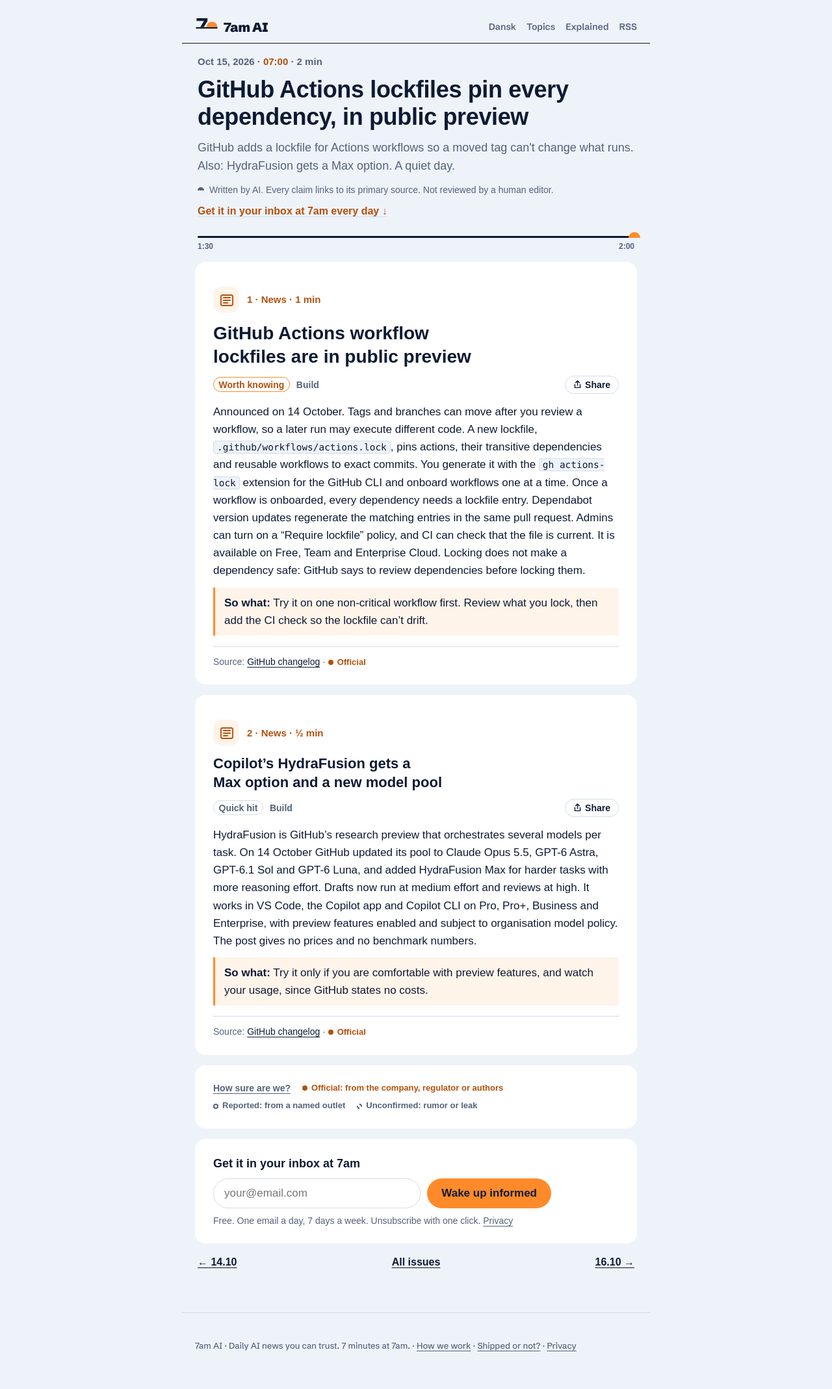
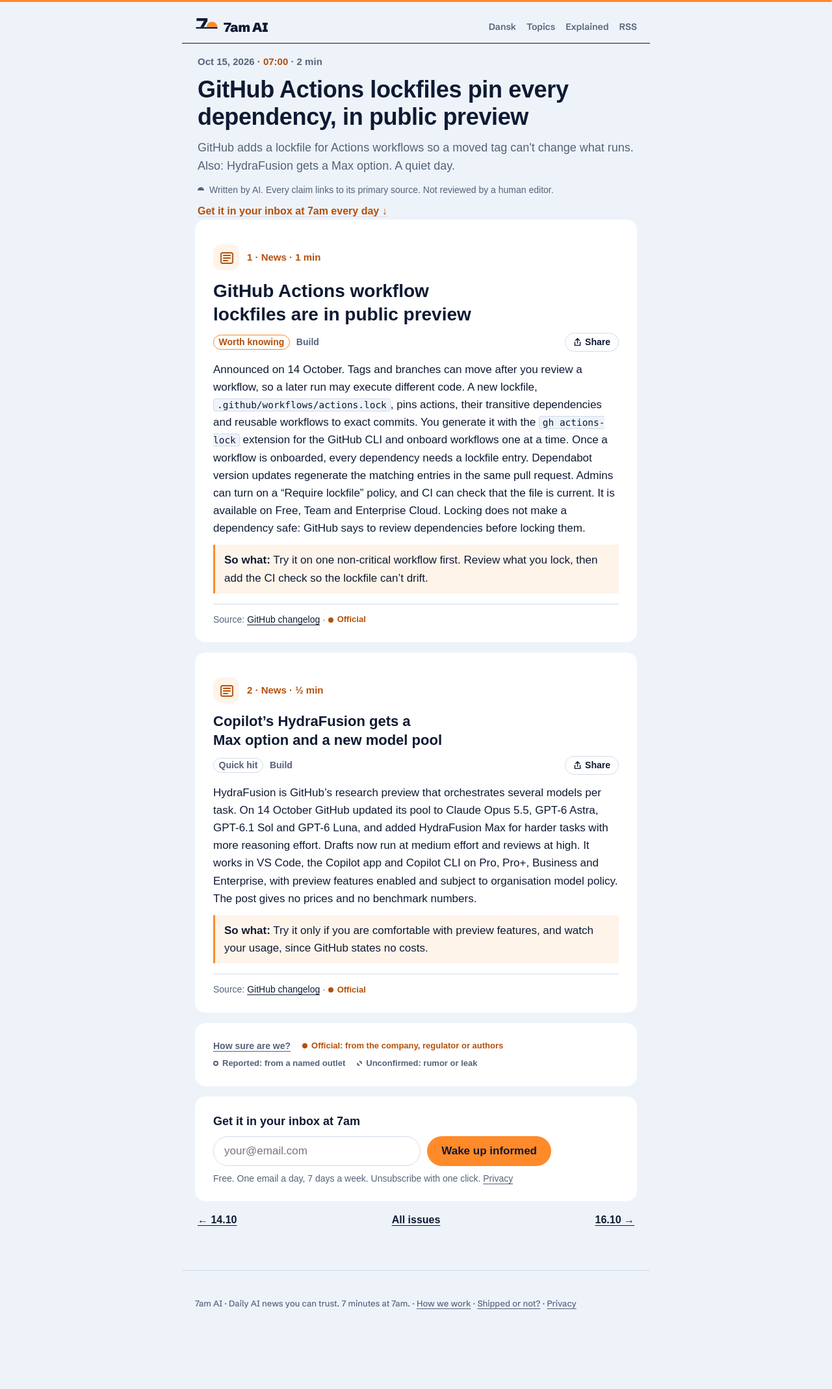
Before and after one commit to Repzei/7amai, a Jekyll site: the page built from _posts/2026-10-15-github-actions-lockfiles-pin-every-dependency-in-public-preview.md, in a window 1280 px wide. Shown: the whole page at 65% size. Built offline with Jekyll 4.4.1, drawn with Linux system fonts in a browser that asks for light colours; after the commit the page ends 2071 px from its top, so only the background shows below that.

Commit message:
Læselinjen: tynd orange streg øverst i stedet for den bevægende sol (Jesper 12/11)
Ingen sol, ingen tal og intet felt over teksten. Ankre lander lidt højere, da feltet er væk.

Co-Authored-By: Claude Opus 5.5 <noreply@anthropic.com>

```diff
--- a/_layouts/issue.html
+++ b/_layouts/issue.html
@@ -27,10 +27,7 @@ Indholdet ændres ikke, kun hvordan det vises ("Kort fortalt" skjules med CSS, f
     <p class="disclosure{% if page.reviewed %} disclosure-reviewed{% endif %}">{% if page.reviewed %}{{ t.disclosure_reviewed }}{% elsif page.checked %}{{ t.disclosure_checked }}{% else %}{{ t.disclosure_ai }}{% endif %}</p>
     <p class="issue-sub"><a href="#signup">{{ t.issue_subscribe }} &darr;</a></p>
   </header>
-  <div class="hz-wrap" aria-hidden="true">
-    <div class="hz" id="hz"><span class="hz-line"></span><span class="hz-fill"></span><span class="hz-sun"></span></div>
-    <div class="hz-txt"><span id="hz-clock">0:00</span><span>{{ mins | ceil }}:00</span></div>
-  </div>
+  <div class="read-line" id="read-line" aria-hidden="true"><span></span></div>
   {%- if page.today %}
   <section class="ic-card ic-today" aria-labelledby="minute-h">
     <h2 id="minute-h">{{ t.today_title }}</h2>
@@ -134,15 +131,13 @@ Indholdet ændres ikke, kun hvordan det vises ("Kort fortalt" skjules med CSS, f
 {% include share.html %}
 <script>
 (function () {
-  // Horisont-læselinjen: solen følger, hvor langt man er nået i udgaven.
-  var a = document.getElementById('issue'), hz = document.getElementById('hz'), c = document.getElementById('hz-clock');
-  if (!a || !hz) return;
-  var total = {{ mins }} * 60;
+  // Læselinjen: stregen øverst følger, hvor langt man er nået i udgaven.
+  var a = document.getElementById('issue'), line = document.getElementById('read-line');
+  if (!a || !line) return;
   function tick() {
     var r = a.getBoundingClientRect(), vh = window.innerHeight;
     var p = Math.min(1, Math.max(0, (vh * 0.5 - r.top) / Math.max(1, r.height - vh * 0.5)));
-    hz.style.setProperty('--p', (p * 100).toFixed(1) + '%');
-    var s = Math.round(p * total); c.textContent = Math.floor(s / 60) + ':' + String(s % 60).padStart(2, '0');
+    line.style.setProperty('--p', (p * 100).toFixed(1) + '%');
   }
   window.addEventListener('scroll', tick, { passive: true });
   window.addEventListener('resize', tick);
--- a/assets/style.css
+++ b/assets/style.css
@@ -138,15 +138,10 @@ h1, h2, h3 { font-family: var(--font-news); line-height: 1.12; text-wrap: balanc
 
 .issue-nav { display: flex; justify-content: space-between; gap: 12px; margin-top: 40px; padding-top: 18px; border-top: 1px solid var(--line); font-family: var(--font-news); font-size: 14px; font-weight: 600; }
 
-/* Horisont-læselinjen (sticky): en halv sol bevæger sig hen ad horisonten, mens man læser. */
-.hz-wrap { position: sticky; top: env(safe-area-inset-top, 0px); z-index: 3; background: var(--paper); padding-block: 8px 6px; margin-bottom: 4px; }
-.hz { position: relative; height: 14px; }
-.hz-line, .hz-fill { position: absolute; left: 0; bottom: 2px; height: 3px; border-radius: 2px; }
-.hz-line { right: 0; background: var(--line); }
-.hz-fill { width: var(--p, 0%); background: var(--ink); }
-.hz-sun { position: absolute; bottom: 2px; left: var(--p, 0%); width: 18px; height: 9px; border-radius: 18px 18px 0 0; background: var(--sun); transform: translateX(-50%); }
-.hz-txt { display: flex; justify-content: space-between; font-family: var(--font-news); font-size: 12px; font-weight: 700; color: var(--mist); font-variant-numeric: tabular-nums; margin-top: 2px; }
-@media (prefers-reduced-motion: no-preference) { .hz-fill, .hz-sun { transition: width .15s linear, left .15s linear; } }
+/* Læselinjen: en tynd orange streg helt øverst, der vokser, mens man læser. Ingen sol, ingen tal og intet felt
+   over teksten (Jesper 12/11: den bevægende sol forstyrrede læsningen). */
+.read-line { position: fixed; top: env(safe-area-inset-top, 0px); left: 0; right: 0; z-index: 3; height: 3px; pointer-events: none; }
+.read-line span { display: block; height: 100%; width: var(--p, 0%); background: var(--sun); border-radius: 0 2px 2px 0; }
 
 /* Kildemærker og nøgletal (bruges af agenten fra trin 4). */
 .tag { display: inline-flex; align-items: center; gap: 6px; font-family: var(--font-news); font-size: 11px; font-weight: 800; letter-spacing: 0.05em; text-transform: uppercase; color: var(--mist); }
@@ -260,8 +255,6 @@ details.ex-more[open] .plus { transform: rotate(45deg); border-color: var(--sun)
 .issue-cards .disclosure { display: flex; align-items: flex-start; border: 0; border-radius: 0; padding: 0; margin: 12px 0 0; font-family: var(--font-mail); font-size: 14px; font-weight: 400; line-height: 1.45; }
 .issue-cards .disclosure::before { margin-top: 6px; }
 .issue-cards .issue-sub { font-family: var(--font-mail); font-size: 16px; margin: 10px 0 0; }
-.issue-cards .hz-wrap { background: var(--sky); margin: 8px 0; padding-inline: 4px; }
-.issue-cards .hz-txt { font-family: var(--font-mail); }
 .ic-card { background: var(--paper); border-radius: 16px; padding: 20px; margin: 0 0 16px; }
 @media (min-width: 600px) { .ic-card { padding: 24px 28px; } }
 .ic-today { border: 2px solid var(--ink); }
@@ -279,8 +272,8 @@ details.ex-more[open] .plus { transform: rotate(45deg); border-color: var(--sun)
 .ic-extra h2 ~ h2 { margin-top: 20px; }
 .ic-head { display: flex; align-items: center; gap: 12px; margin: 0; font-size: 15px; line-height: 1.3; font-weight: 700; color: var(--sun-ink); }
 .ic-head img { width: 40px; height: 40px; flex: none; display: block; }
-/* scroll-margin: ankre (#historie fra mailen og Del) lander, så ikonlinjen over overskriften ikke gemmer sig under sol-linjen. */
-.issue-cards .issue-body .ic-story h3 { font-size: 22px; line-height: 1.3; font-weight: 800; letter-spacing: 0; margin: 14px 0 0; scroll-margin-top: 120px; }
+/* scroll-margin: ankre (#historie fra mailen og Del) lander, så ikonlinjen over overskriften kan ses. */
+.issue-cards .issue-body .ic-story h3 { font-size: 22px; line-height: 1.3; font-weight: 800; letter-spacing: 0; margin: 14px 0 0; scroll-margin-top: 84px; }
 .issue-cards .issue-body .ic-story h3:first-child { margin-top: 0; }
 .issue-cards .issue-body .ic-lead h3 { font-size: clamp(24px, 4.4vw, 28px); }
 .ic-story p { margin: 14px 0 0; max-width: none; }
```
